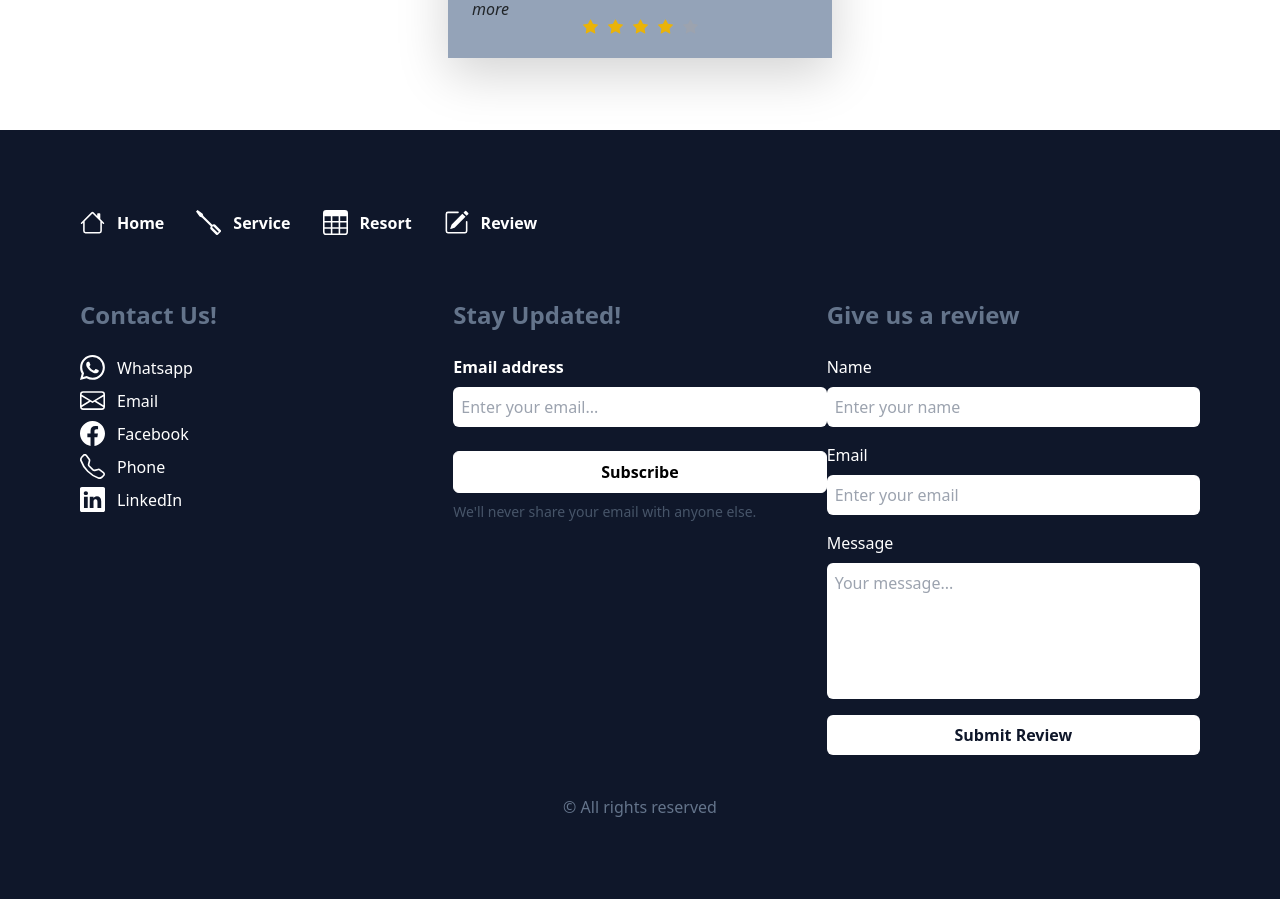
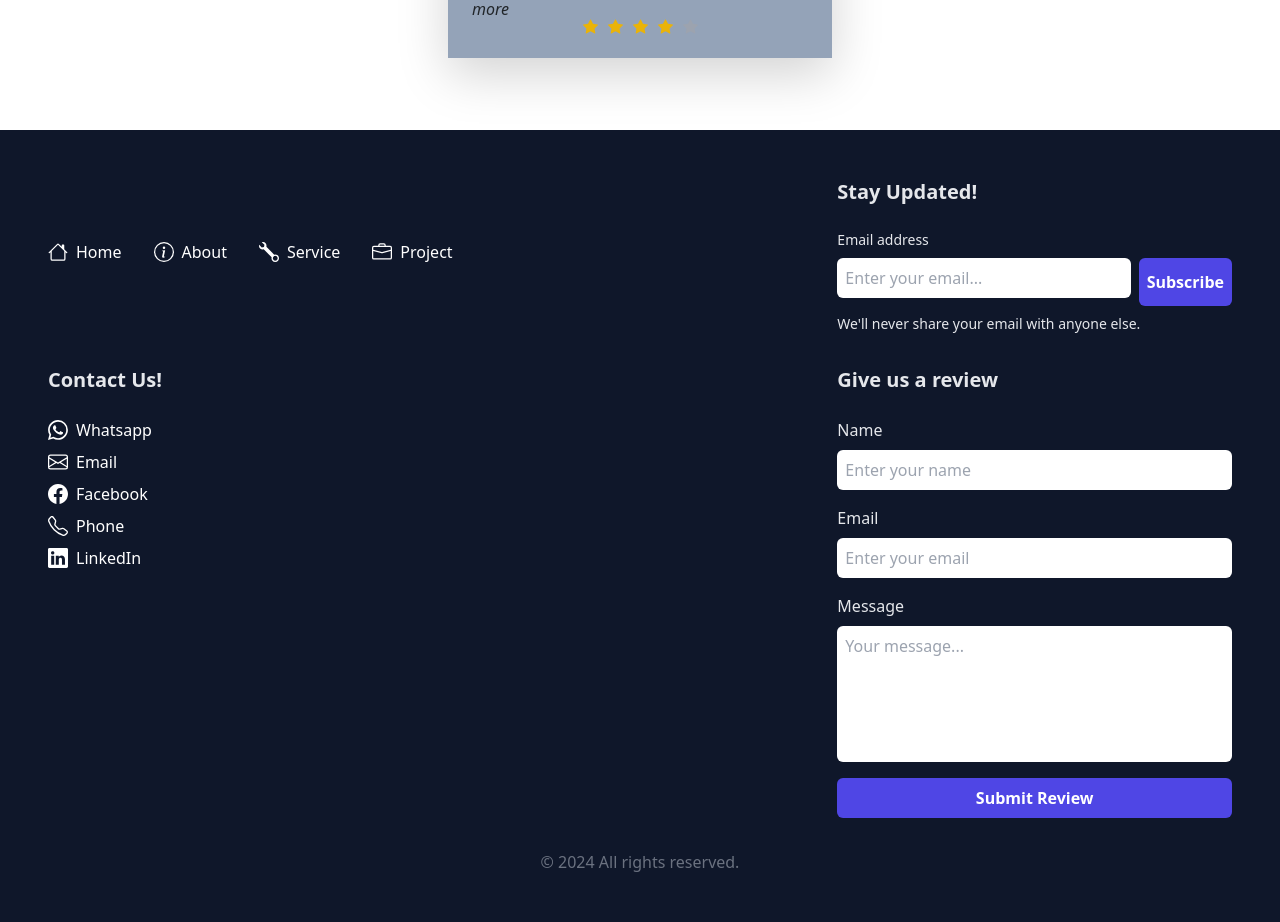
Before and after one commit to HadizahRodiah/Travel, a React (Vite) app: page / in a window 1280 px wide. Shown: the part 3304-4226 px from the top of the page. Before the commit the page ends 4203 px from the top, so only its background shows below. Built offline with nearby package versions, Linux system fonts and the light colour scheme.

Commit message:
Add files via upload

```diff
--- a/src/Footer.jsx
+++ b/src/Footer.jsx
@@ -3,104 +3,92 @@ import * as Icons from 'react-bootstrap-icons';
 
 const Footer = () => {
   return (
-    <div className="py-20 bg-slate-900 max-w-full overflow-x-hidden" id="footer">
-      <div className="flex flex-wrap justify-between px-6 md:px-20 font-bold">
+    <footer className="bg-slate-900 text-gray-200 py-12 w-full" id="footer">
+      <div className="container mx-auto px-6 md:px-12">
+        <div className="flex flex-wrap justify-between mb-8">
+          {/* Navigation Links */}
+          <nav className="flex flex-col md:flex-row items-center md:space-x-8 mb-6 md:mb-0">
+            <FooterLink href="#home" icon={<Icons.House />} label="Home" />
+            <FooterLink href="#about" icon={<Icons.InfoCircle />} label="About" />
+            <FooterLink href="#service" icon={<Icons.Wrench />} label="Service" />
+            <FooterLink href="#project" icon={<Icons.Briefcase />} label="Project" />
+          </nav>
+
+          {/* Subscribe Section */}
+          <div className="md:w-1/3 mb-6 md:mb-0">
+            <h2 className="text-xl font-semibold mb-4">Stay Updated!</h2>
+            <form>
+              <label htmlFor="subscribeEmail" className="block text-sm font-medium mb-2">Email address</label>
               <div className="flex flex-col md:flex-row">
-          <div className="flex flex-row items-center text-white mb-4 md:mb-0 md:mr-8">
-            <Icons.House width={25} height={25} className="hidden md:block text-white mr-3" />
-            <a href="#home" className="hover:underline">Home</a>
+                <input
+                  type="email"
+                  id="subscribeEmail"
+                  className="flex-grow p-2 mb-2 md:mb-0 md:mr-2 rounded text-black"
+                  placeholder="Enter your email..."
+                  required
+                />
+                <button
+                  type="submit"
+                  className="p-2 bg-indigo-600 text-white font-bold rounded hover:bg-indigo-700 transition duration-300"
+                >
+                  Subscribe
+                </button>
               </div>
-          <div className="flex flex-row items-center text-white mb-4 md:mb-0 md:mr-8">
-            <Icons.Screwdriver width={25} height={25} className="hidden md:block text-white mr-3" />
-            <a href="#service" className="hover:underline">Service</a>
-          </div>
-          <div className="flex flex-row items-center text-white mb-4 md:mb-0 md:mr-8">
-            <Icons.Table width={25} height={25} className="hidden md:block text-white mr-3" />
-            <a href="#resort" className="hover:underline">Resort</a>
-          </div>
-          <div className="flex flex-row items-center text-white mb-4 md:mb-0">
-            <Icons.PencilSquare width={25} height={25} className="hidden md:block text-white mr-3" />
-            <a href="#review" className="hover:underline">Review</a>
-          </div>
+            </form>
+            <p className="text-sm mt-2">We'll never share your email with anyone else.</p>
           </div>
         </div>
 
-      <div className="flex flex-col md:flex-row justify-between px-6 md:px-20 py-10">
-        <div className="flex flex-col mb-10 md:mb-0 md:w-1/3">
-          <h1 className="text-slate-500 text-2xl mb-4 font-bold">Contact Us!</h1>
-          <div className="flex flex-col space-y-2">
-            <a className="flex items-center text-white hover:text-green-500 transition-colors duration-300">
-              <Icons.Whatsapp width={25} height={25} className="mr-3" /> Whatsapp
-            </a>
-            <a className="flex items-center text-white hover:text-green-500 transition-colors duration-300">
-              <Icons.Envelope width={25} height={25} className="mr-3" /> Email
-            </a>
-            <a className="flex items-center text-white hover:text-green-500 transition-colors duration-300">
-              <Icons.Facebook width={25} height={25} className="mr-3" /> Facebook
-            </a>
-            <a className="flex items-center text-white hover:text-green-500 transition-colors duration-300">
-              <Icons.Telephone width={25} height={25} className="mr-3" /> Phone
-            </a>
-            <a className="flex items-center text-white hover:text-green-500 transition-colors duration-300">
-              <Icons.Linkedin width={25} height={25} className="mr-3" /> LinkedIn
-            </a>
-          </div>
+        {/* Contact Us Section */}
+        <div className="flex flex-wrap justify-between mb-8">
+          <div className="md:w-1/3 mb-6 md:mb-0">
+            <h2 className="text-xl font-semibold mb-4">Contact Us!</h2>
+            <ul>
+              <ContactItem icon={<Icons.Whatsapp />} label="Whatsapp" href="https://wa.me/+2349155140115" />
+              <ContactItem icon={<Icons.Envelope />} label="Email" href="mailto:hadizahrodiah@gmail.com" />
+              <ContactItem icon={<Icons.Facebook />} label="Facebook" href="https://facebook.com/rodiah.hadizah" />
+              <ContactItem icon={<Icons.Telephone />} label="Phone" href="tel:+2349155140115" />
+              <ContactItem icon={<Icons.Linkedin />} label="LinkedIn" href="https://bit.ly/4dbrkDV" />
+            </ul>
           </div>
 
-        <div className="flex flex-col mb-10 md:mb-0 md:w-1/3">
-          <h1 className="text-slate-500 text-2xl mb-4 font-bold">Stay Updated!</h1>
-          <form>
-            <label htmlFor="subscribeEmail" className="form-label text-white font-bold mb-2">Email address</label>
-            <input
-              type="email"
-              id="subscribeEmail"
-              className="w-full p-2 rounded mb-4 text-slate-900"
-              placeholder="Enter your email..."
-              required
-            />
-            <button type="submit" className="w-full py-2 bg-white border border-white text-black rounded hover:bg-slate-700 hover:text-white font-bold transition duration-300">
-              Subscribe
-            </button>
-            <div className="form-text text-slate-600 mt-2">We'll never share your email with anyone else.</div>
-          </form>
-        </div>
-
-        <div className="flex flex-col md:w-1/3 hidden md:flex">
-          <h2 className="text-2xl font-bold text-slate-500 mb-4">Give us a review</h2>
+          {/* Review Section */}
+          <div className="md:w-1/3 hidden md:block">
+            <h2 className="text-xl font-semibold mb-4">Give us a review</h2>
             <form className="flex flex-col space-y-4">
               <div className="flex flex-col">
-              <label htmlFor="reviewName" className="text-white mb-2">Name</label>
+                <label htmlFor="reviewName" className="mb-2">Name</label>
                 <input
                   type="text"
                   id="reviewName"
-                className="p-2 rounded text-slate-900"
+                  className="p-2 rounded text-black"
                   placeholder="Enter your name"
                   required
                 />
               </div>
               <div className="flex flex-col">
-              <label htmlFor="reviewEmail" className="text-white mb-2">Email</label>
+                <label htmlFor="reviewEmail" className="mb-2">Email</label>
                 <input
                   type="email"
                   id="reviewEmail"
-                className="p-2 rounded text-slate-900"
+                  className="p-2 rounded text-black"
                   placeholder="Enter your email"
                   required
                 />
               </div>
               <div className="flex flex-col">
-              <label htmlFor="reviewMessage" className="text-white mb-2">Message</label>
+                <label htmlFor="reviewMessage" className="mb-2">Message</label>
                 <textarea
                   id="reviewMessage"
                   rows="5"
-                className="p-2 rounded text-slate-900 resize-none"
+                  className="p-2 rounded text-black resize-none"
                   placeholder="Your message..."
                   required
                 ></textarea>
               </div>
               <button
                 type="submit"
-              className="py-2 bg-white text-slate-900 font-bold rounded hover:bg-slate-700 hover:text-white transition duration-300"
+                className="py-2 bg-indigo-600 text-white font-bold rounded hover:bg-indigo-700 transition duration-300"
               >
                 Submit Review
               </button>
@@ -108,9 +96,35 @@ const Footer = () => {
           </div>
         </div>
 
-      <p className="text-center text-slate-500">&copy; All rights reserved</p>
+        {/* Footer Bottom */}
+        <div className="text-center text-gray-500">
+          &copy; {new Date().getFullYear()} All rights reserved.
         </div>
+      </div>
+    </footer>
   );
 };
 
+// Reusable Footer Link Component
+const FooterLink = ({ href, icon, label }) => (
+  <a
+    href={href}
+    className="flex items-center text-white hover:text-indigo-400 transition duration-300 mb-2 md:mb-0"
+    aria-label={label}
+  >
+    {React.cloneElement(icon, { className: "mr-2", size: 20 })}
+    {label}
+  </a>
+);
+
+// Reusable Contact Item Component
+const ContactItem = ({ icon, label, href }) => (
+  <li className="flex items-center text-white hover:text-indigo-400 transition duration-300 mb-2">
+    <a href={href} className="flex items-center" aria-label={label}>
+      {React.cloneElement(icon, { className: "mr-2", size: 20 })}
+      {label}
+    </a>
+  </li>
+);
+
 export default Footer;
```
Lines whose indentation alone changed are shown as unchanged.
